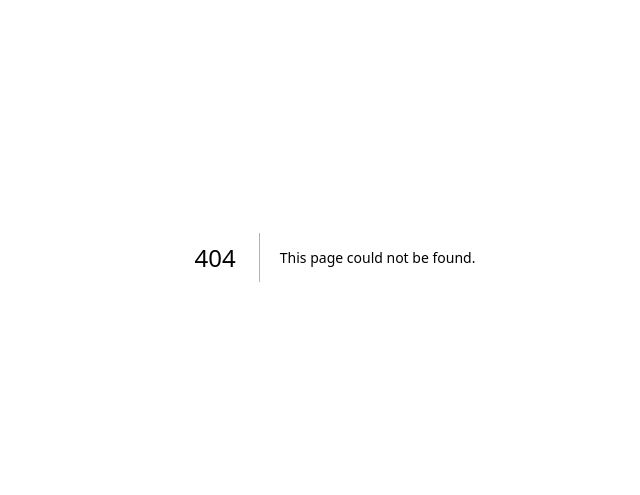
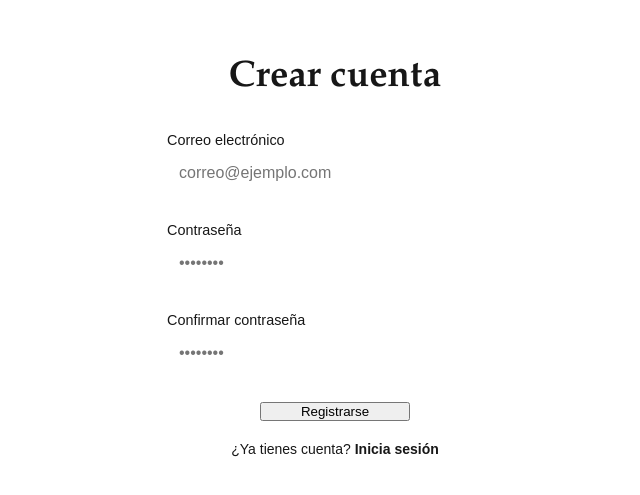
Before and after one commit to AzulMontalvo/dictionary-app, a Next.js app: page /register in a window 1280 px wide. Before the commit this address had no page. Shown: the part 143-638 px from the top of the page, without its empty margins (305-945 px from the left). Built offline with nearby package versions, Linux system fonts and the light colour scheme; no server answers.

Commit message:
feat: login and register

```diff
--- /dev/null
+++ b/src/app/(auth)/layout.tsx
@@ -0,0 +1,9 @@
+import '@/app/globals.css';
+
+export default function AuthLayout({ children }: { children: React.ReactNode }) {
+  return (
+    <main className="auth-layout">
+      {children}
+    </main>
+  );
+}
--- /dev/null
+++ b/src/app/(auth)/login/login.module.css
@@ -0,0 +1,85 @@
+.container {
+  min-height: 100vh;
+  display: flex;
+  align-items: center;
+  justify-content: center;
+  padding: 1rem;
+}
+
+.card {
+  width: 100%;
+  max-width: 400px;
+  padding: 2rem;
+  border: 1px solid var(--light-gray);
+  border-radius: 8px;
+  background-color: #ffffff;
+}
+
+.title {
+  font-family: "Garamond";
+  font-size: 2.3rem;
+  font-weight: 700;
+  text-align: center;
+  margin-bottom: 2rem;
+}
+
+.form {
+  display: flex;
+  flex-direction: column;
+  align-items: center;
+  gap: 1rem;
+}
+
+.field {
+  display: flex;
+  flex-direction: column;
+  width: 100%;
+  gap: 0.5rem;
+  border: none;
+}
+
+.field label {
+  font-size: 0.9rem;
+  font-weight: 500;
+}
+
+.field input {
+  width: 100%;
+  margin-bottom: 1rem;
+  padding: 0.5rem 0.75rem;
+  border: 1px solid var(--light-gray);
+  border-radius: 6px;
+  font-size: 1rem;
+  outline: none;
+}
+
+.error {
+  font-size: 0.875rem;
+  color: var(--error);
+}
+
+.button {
+  width: 150px;
+  max-width: 150px;
+}
+
+.button:disabled {
+  opacity: 0.6;
+  cursor: not-allowed;
+}
+
+.footer {
+  margin-top: 1.25rem;
+  font-size: 0.875rem;
+  text-align: center;
+}
+
+.footer a {
+  color: var(--tertiary);
+  text-decoration: none;
+  font-weight: 600;
+}
+
+.footer a:hover {
+  text-decoration: underline;
+}
--- /dev/null
+++ b/src/app/(auth)/register/page.tsx
@@ -0,0 +1,129 @@
+'use client';
+
+import { useState, FormEvent } from 'react';
+import { useRouter } from 'next/navigation';
+import Link from 'next/link';
+import { useAuth } from '@/context/AuthContext';
+import { authApi } from '@/lib/api/auth';
+import styles from './register.module.css';
+
+interface RegisterErrors {
+  email?: string;
+  password?: string;
+  general?: string;
+}
+
+export default function RegisterPage() {
+  const router = useRouter();
+  const { login } = useAuth();
+
+  const [username, setUserName] = useState('');
+  const [email, setEmail] = useState('');
+  const [password, setPassword] = useState('');
+  const [confirm, setConfirm] = useState('');
+  const [errors, setErrors] = useState<RegisterErrors>({});
+  const [loading, setLoading] = useState(false);
+
+  function validate(): boolean {
+    const next: RegisterErrors = {};
+
+    if (!email.includes('@')) next.email = 'Ingresa un correo válido.';
+    if (password.length < 6) next.password = 'La contraseña debe tener al menos 6 caracteres.';
+    if (password !== confirm) next.password = 'Las contraseñas no coinciden.';
+
+    setErrors(next);
+    return Object.keys(next).length === 0;
+  }
+
+  async function handleSubmit(e: FormEvent) {
+    e.preventDefault();
+    if (!validate()) return;
+
+    setErrors({});
+    setLoading(true);
+
+    try {
+      const data = await authApi.register({ username, email, password });
+      login(data);
+      router.push('/dashboard/lists');
+    } catch (err: unknown) {
+      // El backend devuelve { errors: string[] } en registro fallido
+      if (err instanceof Error) {
+        try {
+          const parsed = JSON.parse(err.message);
+          if (parsed.errors) {
+            setErrors({ general: parsed.errors.join(' ') });
+          } else {
+            setErrors({ general: err.message });
+          }
+        } catch {
+          setErrors({ general: err.message });
+        }
+      }
+    } finally {
+      setLoading(false);
+    }
+  }
+
+  return (
+    <div className={styles.container}>
+      <div className={styles.card}>
+        <h1 className={styles.title}>Crear cuenta</h1>
+
+        <form onSubmit={handleSubmit} className={styles.form}>
+          <div className={styles.field}>
+            <label htmlFor="email">Correo electrónico</label>
+            <input
+              id="email"
+              type="email"
+              value={email}
+              onChange={e => {setEmail(e.target.value); setUserName(e.target.value)}}
+              required
+              autoComplete="email"
+              placeholder="correo@ejemplo.com"
+            />
+            {errors.email && <span className={styles.fieldError}>{errors.email}</span>}
+          </div>
+
+          <div className={styles.field}>
+            <label htmlFor="password">Contraseña</label>
+            <input
+              id="password"
+              type="password"
+              value={password}
+              onChange={e => setPassword(e.target.value)}
+              required
+              autoComplete="new-password"
+              placeholder="••••••••"
+            />
+            {errors.password && <span className={styles.error}>{errors.password}</span>}
+          </div>
+
+          <div className={styles.field}>
+            <label htmlFor="confirm">Confirmar contraseña</label>
+            <input
+              id="confirm"
+              type="password"
+              value={confirm}
+              onChange={e => setConfirm(e.target.value)}
+              required
+              autoComplete="new-password"
+              placeholder="••••••••"
+            />
+          </div>
+
+          {errors.general && <p className={styles.error}>{errors.general}</p>}
+
+          <button type="submit" className={`primary-btn ${styles.button}`} disabled={loading}>
+            {loading ? 'Creando cuenta...' : 'Registrarse'}
+          </button>
+        </form>
+
+        <p className={styles.footer}>
+          ¿Ya tienes cuenta?{' '}
+          <Link href="/login">Inicia sesión</Link>
+        </p>
+      </div>
+    </div>
+  );
+}
--- /dev/null
+++ b/src/app/(auth)/register/register.module.css
@@ -0,0 +1,85 @@
+.container {
+  min-height: 100vh;
+  display: flex;
+  align-items: center;
+  justify-content: center;
+  padding: 1rem;
+}
+
+.card {
+  width: 100%;
+  max-width: 400px;
+  padding: 2rem;
+  border: 1px solid var(--light-gray);
+  border-radius: 8px;
+  background-color: #ffffff;
+}
+
+.title {
+  font-family: "Garamond";
+  font-size: 2.3rem;
+  font-weight: 700;
+  text-align: center;
+  margin-bottom: 2rem;
+}
+
+.form {
+  display: flex;
+  flex-direction: column;
+  align-items: center;
+  gap: 1rem;
+}
+
+.field {
+  display: flex;
+  flex-direction: column;
+  width: 100%;
+  gap: 0.5rem;
+  border: none;
+}
+
+.field label {
+  font-size: 0.9rem;
+  font-weight: 500;
+}
+
+.field input {
+  width: 100%;
+  margin-bottom: 1rem;
+  padding: 0.5rem 0.75rem;
+  border: 1px solid var(--light-gray);
+  border-radius: 6px;
+  font-size: 1rem;
+  outline: none;
+}
+
+.error {
+  font-size: 0.875rem;
+  color: var(--error);
+}
+
+.button {
+  width: 150px;
+  max-width: 150px;
+}
+
+.button:disabled {
+  opacity: 0.6;
+  cursor: not-allowed;
+}
+
+.footer {
+  margin-top: 1.25rem;
+  font-size: 0.875rem;
+  text-align: center;
+}
+
+.footer a {
+  color: var(--tertiary);
+  text-decoration: none;
+  font-weight: 600;
+}
+
+.footer a:hover {
+  text-decoration: underline;
+}
```
Also changed, not shown: src/app/(auth)/login/page.tsx (added, +85 -0 lines).
